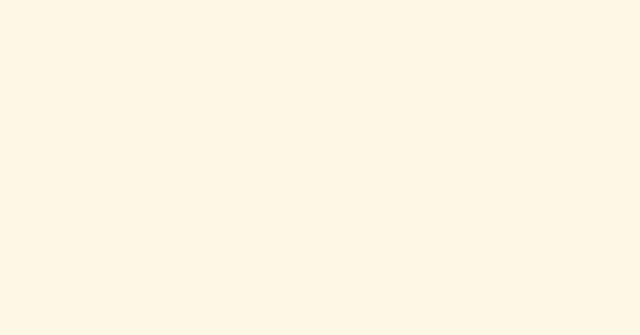
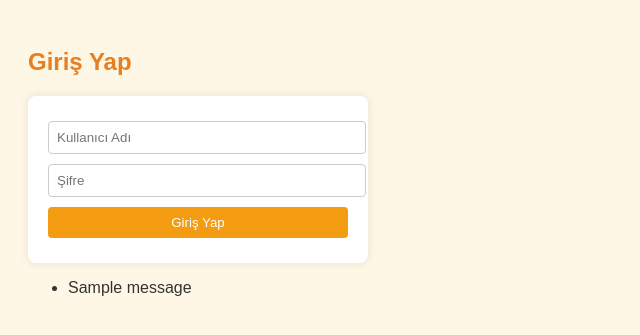
Before and after one commit to macscream/sundrama-panel, a Django app: page /login/ in a window 1280 px wide. Before the commit the part shown is empty. Shown: the top 335 px of the page, without its empty margins (0-640 px from the left). Run offline with Django 4.2, Linux system fonts and the light colour scheme; tables that the repository leaves empty hold one stand-in row (values such as "Sample post"); one stand-in notice (Sample message) is shown.

Commit message:
Update login.html
Add login form to login.html

```diff
--- a/templates/login.html
+++ b/templates/login.html
@@ -1,6 +1,21 @@
-{% extends 'base.html' %}
+{% extends "base.html" %}
+
 {% block content %}
-<!-- Buraya login formun -->
+<h2>Giriş Yap</h2>
+<form method="post">
+    {% csrf_token %}
+    <input type="text" name="username" placeholder="Kullanıcı Adı" required>
+    <input type="password" name="password" placeholder="Şifre" required>
+    <button type="submit">Giriş Yap</button>
+</form>
+
+{% if messages %}
+    <ul>
+    {% for message in messages %}
+        <li>{{ message }}</li>
+    {% endfor %}
+    </ul>
+{% endif %}
 {% endblock %}
 
 <!DOCTYPE html>
```
